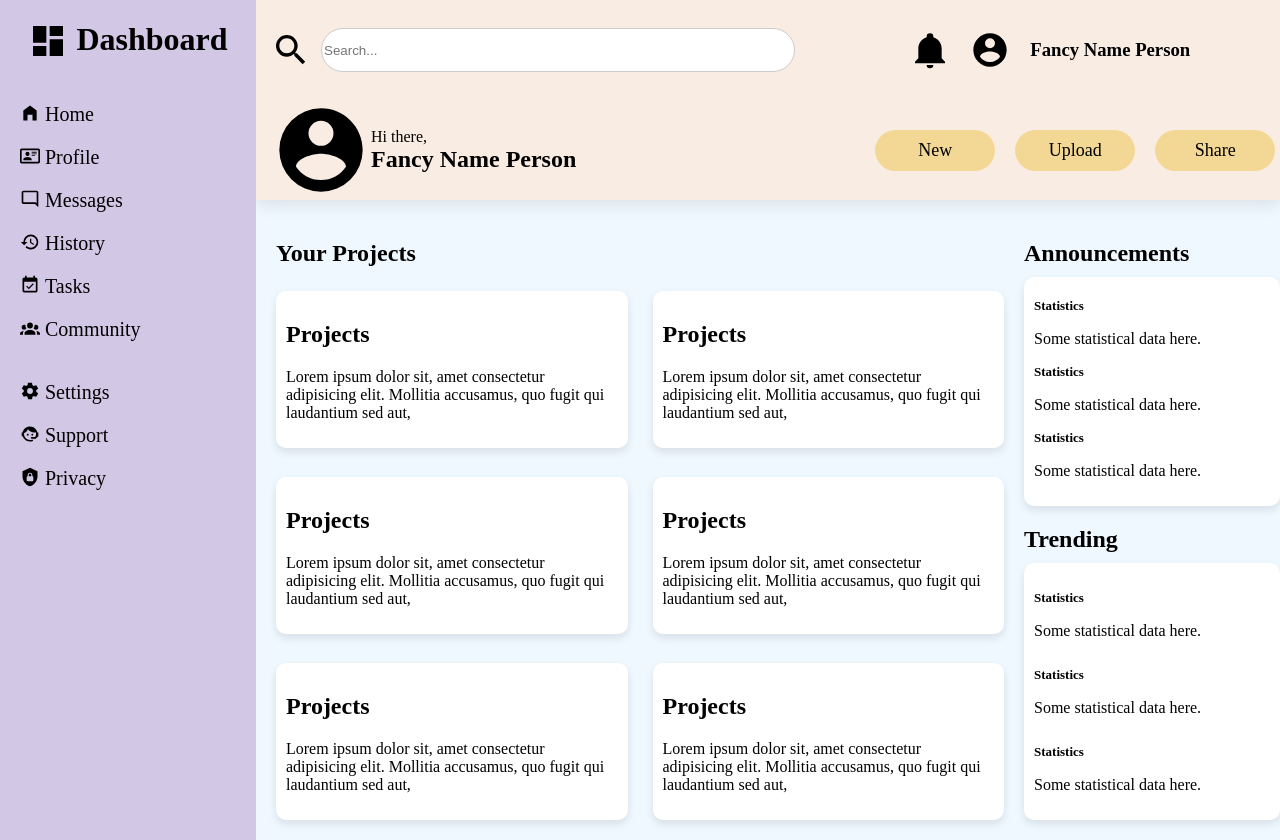
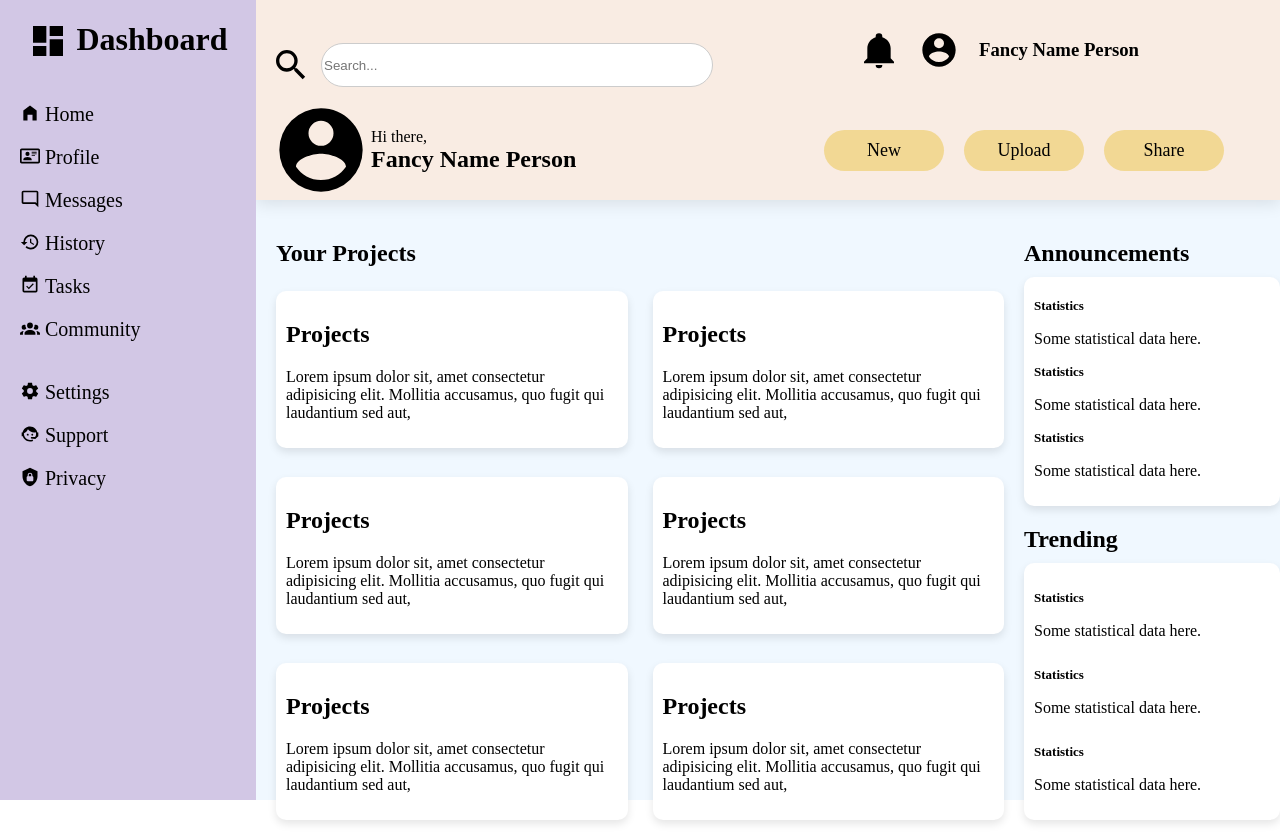
Before and after one commit to alfa33333/odin-dashboard, a plain HTML site: page index.html in a window 1280 px wide. Drawn offline with Linux system fonts and the light colour scheme.

Commit message:
adjust the grid layout of the container for controlled rows

```diff
--- a/styles.css
+++ b/styles.css
@@ -39,12 +39,13 @@ a {
 .container {
     display: grid;
     grid-template-columns: 1fr 4fr;
+    grid-template-rows: max(200px, 20%) repeat(4, 1fr);
     height: 100vh;
 }
 
 .sidebar {
     background:  #D2C7E5;
-    grid-row: 1/3;
+    grid-row: 1/6;
     display: flex;
     flex-direction: column;
     z-index: 1;
@@ -61,6 +62,7 @@ header {
 }
 
 main {
+    grid-row: 2/6;
     display: grid;
     background-color: aliceblue;
     grid-template-columns: 3fr 1fr;
@@ -141,7 +143,8 @@ header {
 
 header div {
     display: grid;
-    grid-template-columns: 1.5fr 1fr;
+    grid-template-columns: 1fr 1fr;
+    height: 100px;
 }
 
 .search {
```
